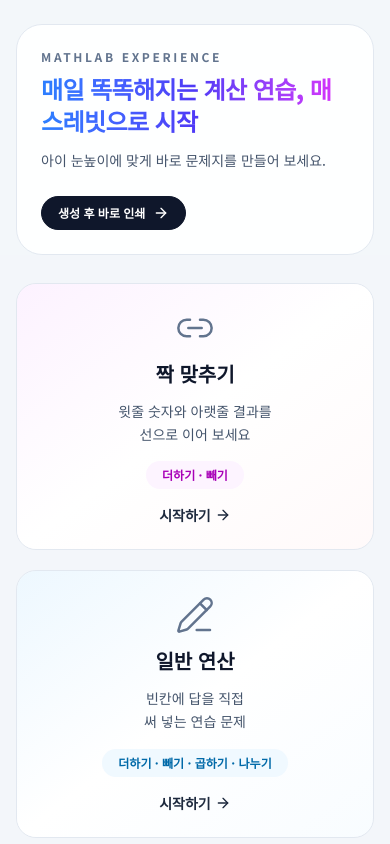
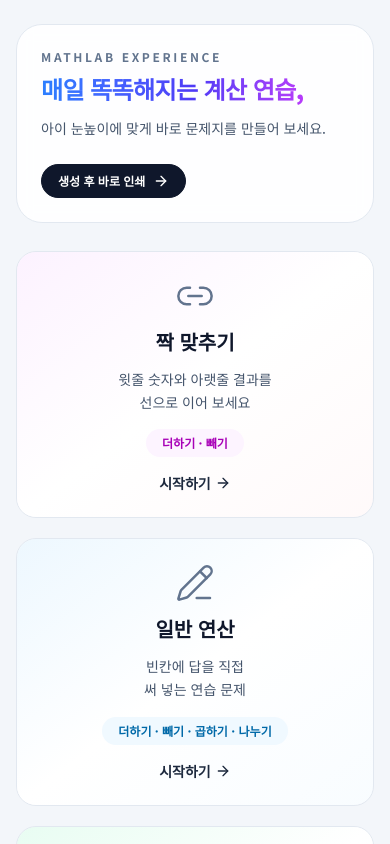
Before and after one commit to neozzzzz/mathlab, a Next.js app: page / in a window 390 px wide. Shown: the top 844 px of the page. Built offline with nearby package versions, Linux system fonts and the light colour scheme.

Commit message:
style: 모바일 h1 텍스트 길이 단축

```diff
--- a/src/app/page.tsx
+++ b/src/app/page.tsx
@@ -42,7 +42,8 @@ export default function LandingPage() {
         <header className="relative z-10 rounded-[26px] border border-slate-200 bg-white/90 backdrop-blur p-6 sm:p-8">
           <p className="text-xs tracking-[0.22em] text-slate-500 font-bold">MATHLAB EXPERIENCE</p>
           <h1 className="mt-2 text-2xl sm:text-5xl font-black tracking-tight bg-gradient-to-r from-blue-500 via-indigo-600 to-fuchsia-500 bg-clip-text text-transparent">
-            매일 똑똑해지는 계산 연습, 매스레빗으로 시작
+            <span className="inline sm:hidden">매일 똑똑해지는 계산 연습,</span>
+            <span className="hidden sm:inline">매일 똑똑해지는 계산 연습, 매스레빗으로 시작</span>
           </h1>
           <p className="mt-3 max-w-2xl text-slate-600 text-sm leading-relaxed">
             아이 눈높이에 맞게 바로 문제지를 만들어 보세요.
```
